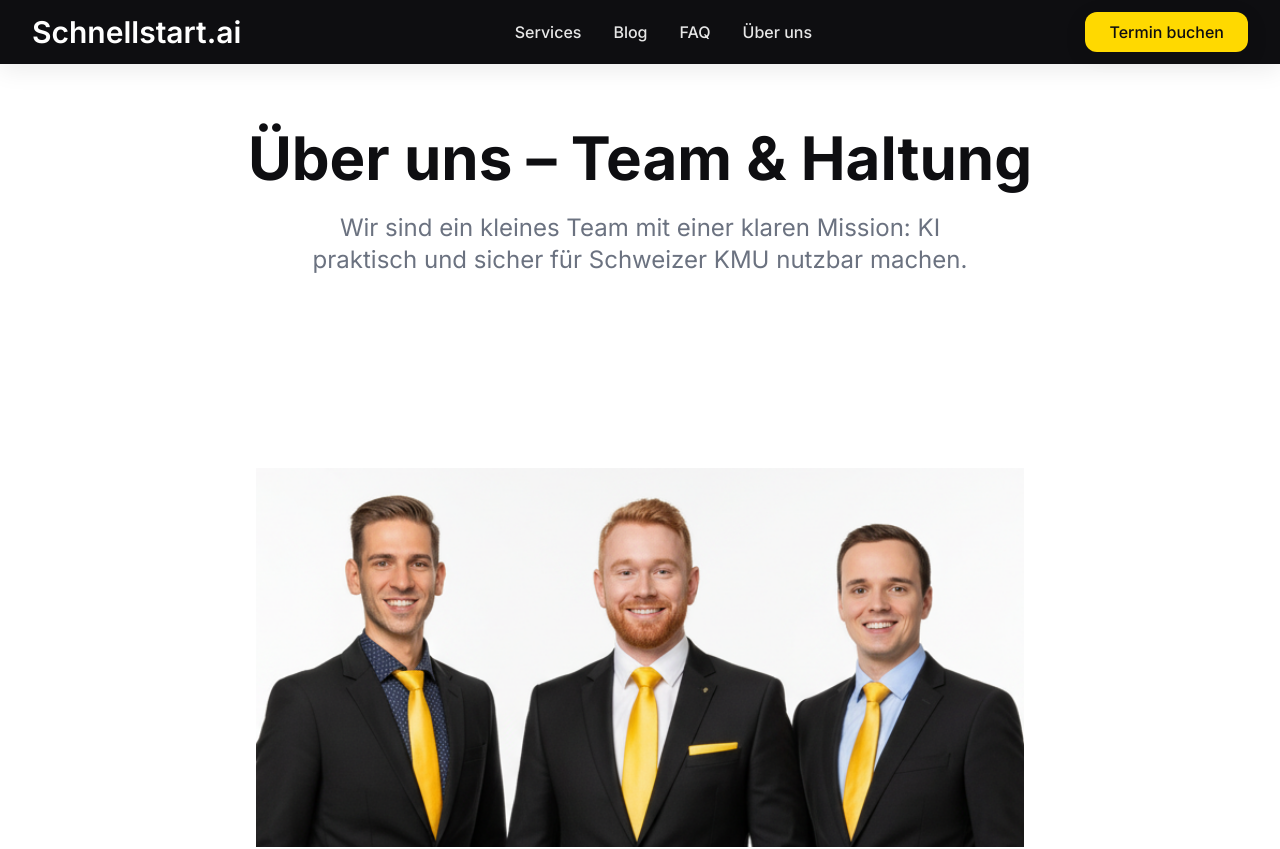
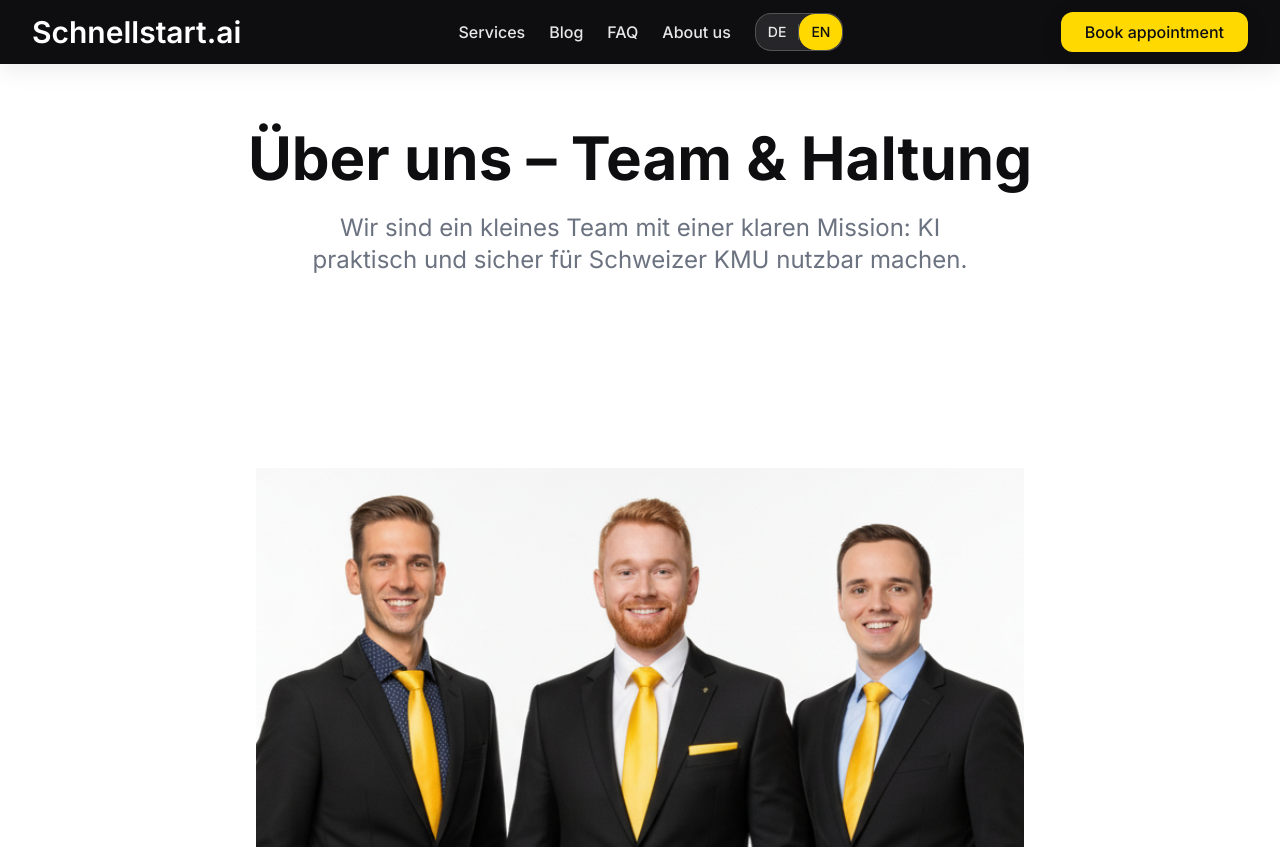
Before and after one commit to schnellstartai/schnellstartai, a React (Vite) app: page /about in a window 1280 px wide. Shown: the top 849 px of the page. Built offline with nearby package versions, Linux system fonts and the light colour scheme; the HTML template or start-up script is replaced by a standard one.

Commit message:
feat: Implement bilingual support and content separation

```diff
--- a/src/App.tsx
+++ b/src/App.tsx
@@ -3,6 +3,7 @@ import { Toaster as Sonner } from "@/components/ui/sonner";
 import { TooltipProvider } from "@/components/ui/tooltip";
 import { QueryClient, QueryClientProvider } from "@tanstack/react-query";
 import { Routes, Route } from "react-router-dom";
+import { LanguageProvider } from "@/contexts/LanguageContext";
 import { BackToTop } from "@/components/BackToTop";
 import Index from "./pages/Index";
 import Services from "./pages/Services";
@@ -19,6 +20,7 @@ const queryClient = new QueryClient();
 
 const App = () => (
   <QueryClientProvider client={queryClient}>
+    <LanguageProvider>
       <TooltipProvider>
         <Toaster />
         <Sonner />
@@ -37,6 +39,7 @@ const App = () => (
         </Routes>
         <BackToTop />
       </TooltipProvider>
+    </LanguageProvider>
   </QueryClientProvider>
 );
 
--- a/src/components/Header.tsx
+++ b/src/components/Header.tsx
@@ -2,15 +2,18 @@ import { useState } from 'react';
 import { Button } from '@/components/ui/button';
 import { Menu, X } from 'lucide-react';
 import { Link } from 'react-router-dom';
+import { useLanguage } from '@/contexts/LanguageContext';
+import { LanguageToggle } from '@/components/LanguageToggle';
 
 export const Header = () => {
   const [isMobileMenuOpen, setIsMobileMenuOpen] = useState(false);
+  const { t } = useLanguage();
 
   const navItems = [
-    { label: 'Services', href: '/services' },
-    { label: 'Blog', href: '/blog' },
-    { label: 'FAQ', href: '/faq' },
-    { label: 'Über uns', href: '/about' },
+    { label: t('nav.services'), href: '/services' },
+    { label: t('nav.blog'), href: '/blog' },
+    { label: t('nav.faq'), href: '/faq' },
+    { label: t('nav.about'), href: '/about' },
   ];
 
   return (
@@ -25,7 +28,7 @@ export const Header = () => {
           </Link>
 
           {/* Desktop Navigation */}
-          <div className="hidden lg:flex items-center space-x-8">
+          <div className="hidden lg:flex items-center space-x-6">
             {navItems.map((item) => (
               <Link
                 key={item.href}
@@ -35,6 +38,9 @@ export const Header = () => {
                 {item.label}
               </Link>
             ))}
+
+            {/* Language Toggle */}
+            <LanguageToggle />
           </div>
 
           {/* CTA Button */}
@@ -48,7 +54,7 @@ export const Header = () => {
                 variant="brand"
                 className="font-medium px-6 py-2.5 text-base"
               >
-                Termin buchen
+                {t('nav.book_appointment')}
               </Button>
             </a>
           </div>
@@ -77,6 +83,12 @@ export const Header = () => {
                   {item.label}
                 </Link>
               ))}
+
+              {/* Mobile Language Toggle */}
+              <div className="pt-2 pb-2">
+                <LanguageToggle />
+              </div>
+
               <a
                 href="https://calendly.com/schnellstart-info/30min"
                 target="_blank"
@@ -84,7 +96,7 @@ export const Header = () => {
                 onClick={() => setIsMobileMenuOpen(false)}
               >
                 <Button variant="brand" className="w-full">
-                  Termin buchen
+                  {t('nav.book_appointment')}
                 </Button>
               </a>
             </div>
--- /dev/null
+++ b/src/components/LanguageToggle.tsx
@@ -0,0 +1,37 @@
+import { Button } from '@/components/ui/button';
+import { useLanguage } from '@/contexts/LanguageContext';
+import { Globe } from 'lucide-react';
+
+export const LanguageToggle = () => {
+  const { language, setLanguage } = useLanguage();
+
+  return (
+    <div className="flex items-center border border-white/20 rounded-lg bg-white/10 backdrop-blur-sm">
+      <Button
+        variant="ghost"
+        size="sm"
+        onClick={() => setLanguage('de')}
+        className={`px-3 py-1.5 text-sm font-medium rounded-l-lg transition-all ${
+          language === 'de'
+            ? 'bg-brand-yellow text-brand-black hover:bg-brand-yellow'
+            : 'text-white/90 hover:text-white hover:bg-white/10'
+        }`}
+      >
+        DE
+      </Button>
+      <div className="w-px h-4 bg-white/20" />
+      <Button
+        variant="ghost"
+        size="sm"
+        onClick={() => setLanguage('en')}
+        className={`px-3 py-1.5 text-sm font-medium rounded-r-lg transition-all ${
+          language === 'en'
+            ? 'bg-brand-yellow text-brand-black hover:bg-brand-yellow'
+            : 'text-white/90 hover:text-white hover:bg-white/10'
+        }`}
+      >
+        EN
+      </Button>
+    </div>
+  );
+};
--- /dev/null
+++ b/src/contexts/LanguageContext.tsx
@@ -0,0 +1,78 @@
+import React, { createContext, useContext, useState, useEffect } from 'react';
+
+type Language = 'de' | 'en';
+
+interface LanguageContextType {
+  language: Language;
+  setLanguage: (lang: Language) => void;
+  t: (key: string) => string;
+}
+
+const LanguageContext = createContext<LanguageContextType | undefined>(undefined);
+
+// Import translation files
+import deTranslations from '@/translations/de.json';
+import enTranslations from '@/translations/en.json';
+
+const translations = {
+  de: deTranslations,
+  en: enTranslations
+};
+
+export const LanguageProvider: React.FC<{ children: React.ReactNode }> = ({ children }) => {
+  const [language, setLanguageState] = useState<Language>('de');
+
+  // Detect browser language on first load
+  useEffect(() => {
+    const savedLanguage = localStorage.getItem('preferred-language') as Language;
+    if (savedLanguage && (savedLanguage === 'de' || savedLanguage === 'en')) {
+      setLanguageState(savedLanguage);
+    } else {
+      // Auto-detect from browser
+      const browserLang = navigator.language.toLowerCase();
+      if (browserLang.startsWith('en')) {
+        setLanguageState('en');
+      } else {
+        setLanguageState('de'); // Default to German
+      }
+    }
+  }, []);
+
+  const setLanguage = (lang: Language) => {
+    setLanguageState(lang);
+    localStorage.setItem('preferred-language', lang);
+  };
+
+  const t = (key: string): string => {
+    const keys = key.split('.');
+    let value: any = translations[language];
+
+    for (const k of keys) {
+      value = value?.[k];
+    }
+
+    // Fallback to German if English translation not found
+    if (!value && language === 'en') {
+      value = translations.de;
+      for (const k of keys) {
+        value = value?.[k];
+      }
+    }
+
+    return value || key;
+  };
+
+  return (
+    <LanguageContext.Provider value={{ language, setLanguage, t }}>
+      {children}
+    </LanguageContext.Provider>
+  );
+};
+
+export const useLanguage = () => {
+  const context = useContext(LanguageContext);
+  if (context === undefined) {
+    throw new Error('useLanguage must be used within a LanguageProvider');
+  }
+  return context;
+};
--- /dev/null
+++ b/src/hooks/useTranslation.ts
@@ -0,0 +1,12 @@
+import { useLanguage } from '@/contexts/LanguageContext';
+
+export const useTranslation = () => {
+  const { t, language } = useLanguage();
+
+  return {
+    t,
+    language,
+    isGerman: language === 'de',
+    isEnglish: language === 'en'
+  };
+};
--- /dev/null
+++ b/src/translations/de.json
@@ -0,0 +1,65 @@
+{
+  "nav": {
+    "services": "Services",
+    "blog": "Blog",
+    "faq": "FAQ",
+    "about": "Über uns",
+    "contact": "Kontakt",
+    "book_appointment": "Termin buchen"
+  },
+  "hero": {
+    "title": "KI-Automatisierung für Schweizer KMU",
+    "subtitle": "Steigern Sie Effizienz und reduzieren Sie Kosten mit massgeschneiderten AI-Lösungen. Für Unternehmen, die nicht nur mithalten, sondern vorangehen wollen.",
+    "cta": "Kostenloses Beratungsgespräch"
+  },
+  "steps": {
+    "workshop": {
+      "title": "Workshop",
+      "description": "2–4 Stunden Einführung mit echten Use Cases aus Schweizer KMU."
+    },
+    "process": {
+      "title": "Prozess",
+      "description": "Einen Prozess klar definieren und sauber automatisieren – zugeschnitten auf Ihr Business."
+    },
+    "profit": {
+      "title": "Gewinn",
+      "description": "Messbare Zeit- oder Kosteneinsparungen, die sich direkt auf Ihren Erfolg auswirken."
+    }
+  },
+  "services": {
+    "title": "Unsere Services",
+    "ai_automation": {
+      "title": "KI-Automatisierung",
+      "description": "Intelligente Automatisierung wiederkehrender Aufgaben"
+    },
+    "consulting": {
+      "title": "AI-Beratung",
+      "description": "Strategische Beratung für den optimalen AI-Einsatz"
+    },
+    "implementation": {
+      "title": "Implementierung",
+      "description": "Professionelle Umsetzung Ihrer AI-Projekte"
+    }
+  },
+  "footer": {
+    "company_description": "Ihr Partner für KI-Automatisierung in der Schweiz",
+    "navigation": "Navigation",
+    "legal": "Rechtliches",
+    "contact": "Kontakt",
+    "impressum": "Impressum",
+    "privacy": "Datenschutz",
+    "email": "E-Mail",
+    "phone_hours": "Telefon: Mo-Fr 9-17 Uhr",
+    "linkedin": "LinkedIn",
+    "copyright": "© 2024 Schnellstart.ai. Alle Rechte vorbehalten."
+  },
+  "common": {
+    "read_more": "Mehr erfahren",
+    "learn_more": "Mehr erfahren",
+    "contact_us": "Kontakt aufnehmen",
+    "back_to_top": "Nach oben",
+    "loading": "Laden...",
+    "error": "Fehler",
+    "success": "Erfolgreich"
+  }
+}
--- /dev/null
+++ b/src/translations/en.json
@@ -0,0 +1,65 @@
+{
+  "nav": {
+    "services": "Services",
+    "blog": "Blog",
+    "faq": "FAQ",
+    "about": "About us",
+    "contact": "Contact",
+    "book_appointment": "Book appointment"
+  },
+  "hero": {
+    "title": "AI Automation for Swiss SMEs",
+    "subtitle": "Increase efficiency and reduce costs with tailored AI solutions. For companies that want to lead, not just keep up.",
+    "cta": "Free consultation"
+  },
+  "steps": {
+    "workshop": {
+      "title": "Workshop",
+      "description": "2–4 hours introduction with real use cases from Swiss SMEs."
+    },
+    "process": {
+      "title": "Process",
+      "description": "Clearly define and cleanly automate a process – tailored to your business."
+    },
+    "profit": {
+      "title": "Profit",
+      "description": "Measurable time or cost savings that directly impact your success."
+    }
+  },
+  "services": {
+    "title": "Our Services",
+    "ai_automation": {
+      "title": "AI Automation",
+      "description": "Intelligent automation of recurring tasks"
+    },
+    "consulting": {
+      "title": "AI Consulting",
+      "description": "Strategic consulting for optimal AI implementation"
+    },
+    "implementation": {
+      "title": "Implementation",
+      "description": "Professional implementation of your AI projects"
+    }
+  },
+  "footer": {
+    "company_description": "Your partner for AI automation in Switzerland",
+    "navigation": "Navigation",
+    "legal": "Legal",
+    "contact": "Contact",
+    "impressum": "Imprint",
+    "privacy": "Privacy Policy",
+    "email": "Email",
+    "phone_hours": "Phone: Mon-Fri 9-17",
+    "linkedin": "LinkedIn",
+    "copyright": "© 2024 Schnellstart.ai. All rights reserved."
+  },
+  "common": {
+    "read_more": "Read more",
+    "learn_more": "Learn more",
+    "contact_us": "Contact us",
+    "back_to_top": "Back to top",
+    "loading": "Loading...",
+    "error": "Error",
+    "success": "Success"
+  }
+}
```
Also changed, not shown: 1 other file (tests, documents, lock files or other folders). Lines whose indentation alone changed are shown as unchanged.
